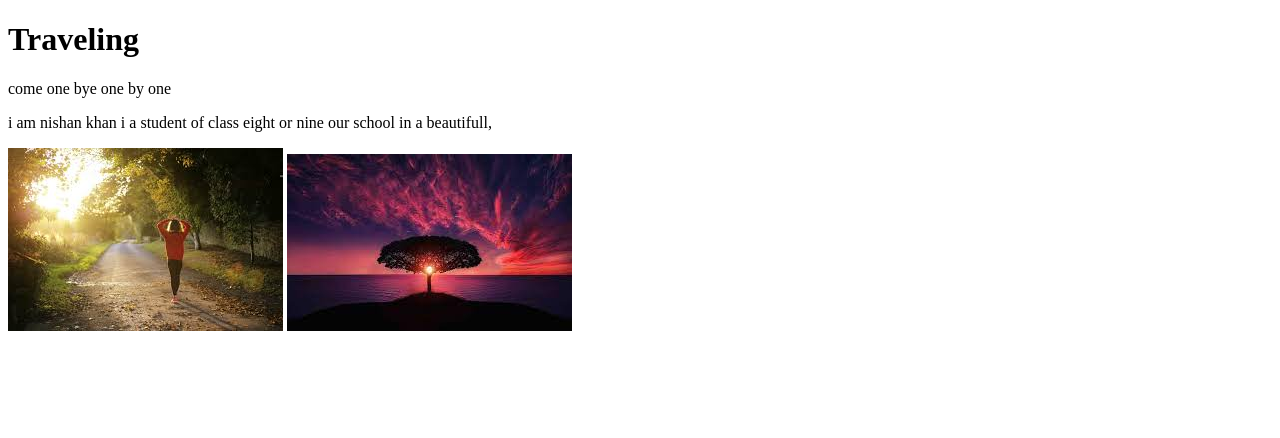
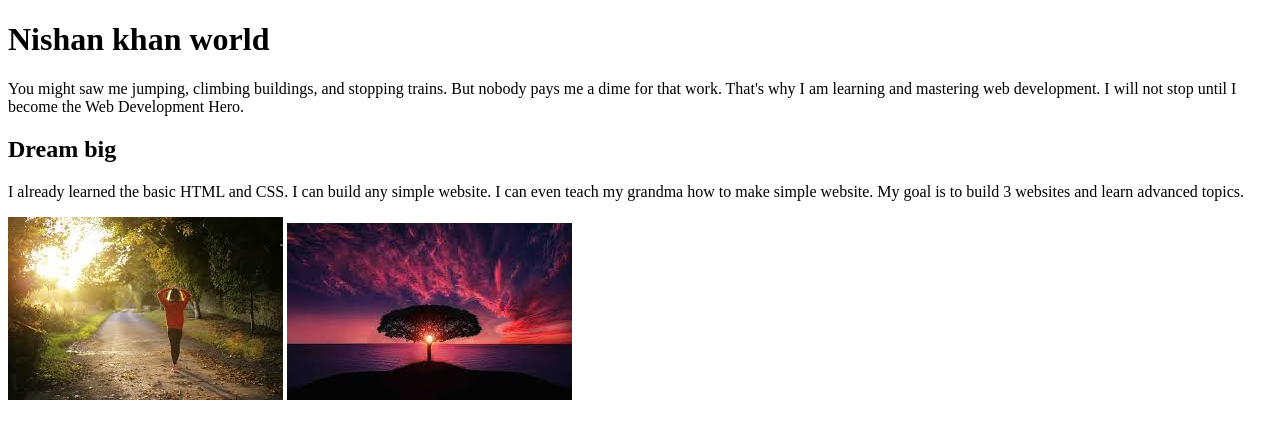
Before and after one commit to nishankhan/My-second-repo, a plain HTML site: page index.html in a window 1280 px wide. Drawn offline with Linux system fonts and the light colour scheme.

Commit message:
introdaktion

```diff
--- a/index.html
+++ b/index.html
@@ -7,12 +7,18 @@
     <title>The secon repository</title>
 </head>
 <body>
-    <h1>Traveling</h1>
-    <p>come one bye
-    one by one
+    <h1>Nishan khan world</h1>
+    <p>You might saw me jumping, climbing buildings, and stopping trains.
+         But nobody pays me a dime for that work.
+         That's why I am learning and mastering web development.
+         I will not stop until I become the Web Development Hero.
+        <h2>Dream big</h2>
     </p>
-   <p>i am nishan khan i a student of class eight or nine
-       our school in a beautifull,
+   <p>
+    I already learned the basic HTML and CSS.
+     I can build any simple website.
+     I can even teach my grandma how to make simple website.
+     My goal is to build 3 websites and learn advanced topics.
    </p>
    <img src="p.jfif" alt="">
    <img src="pic.jfif" alt="">
```
